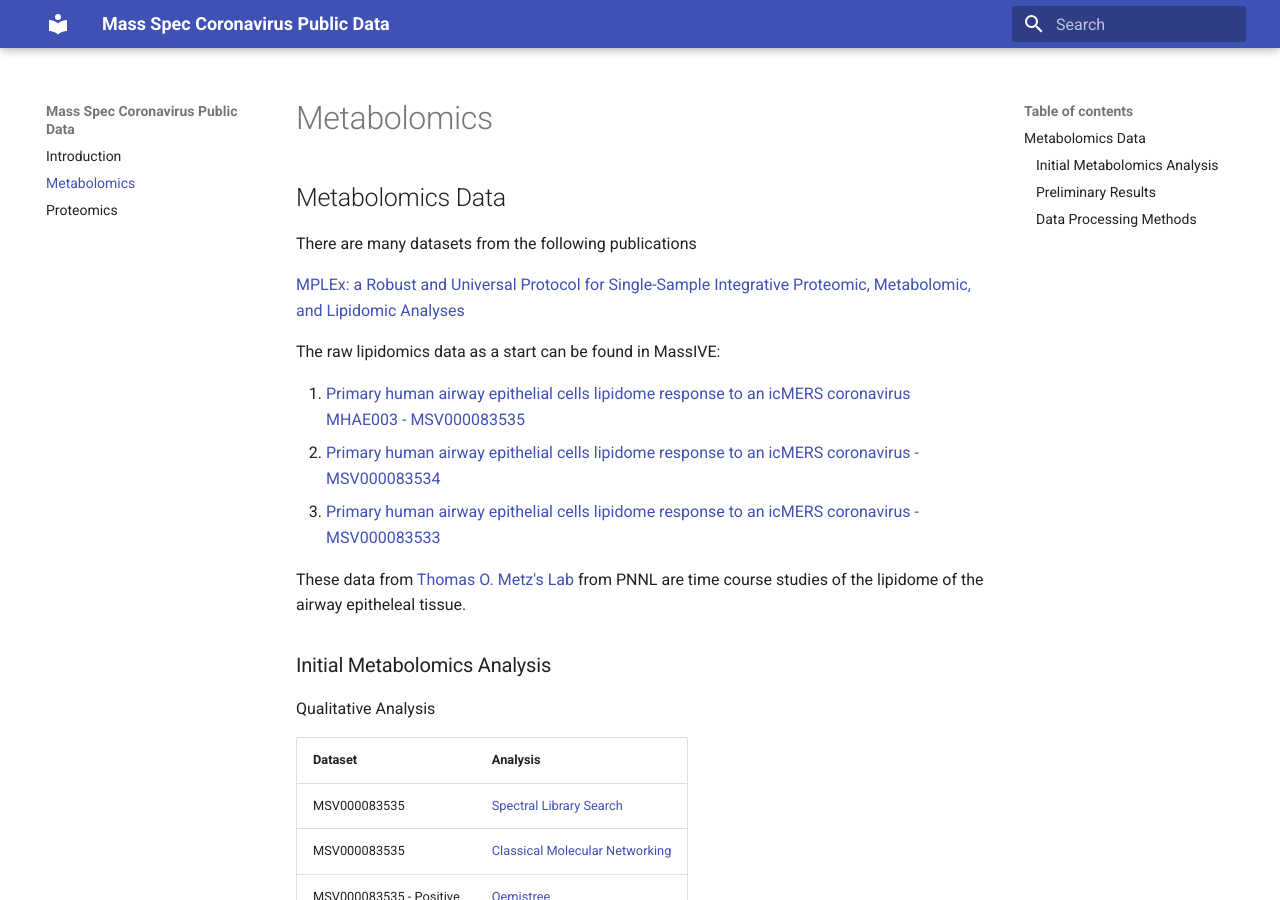
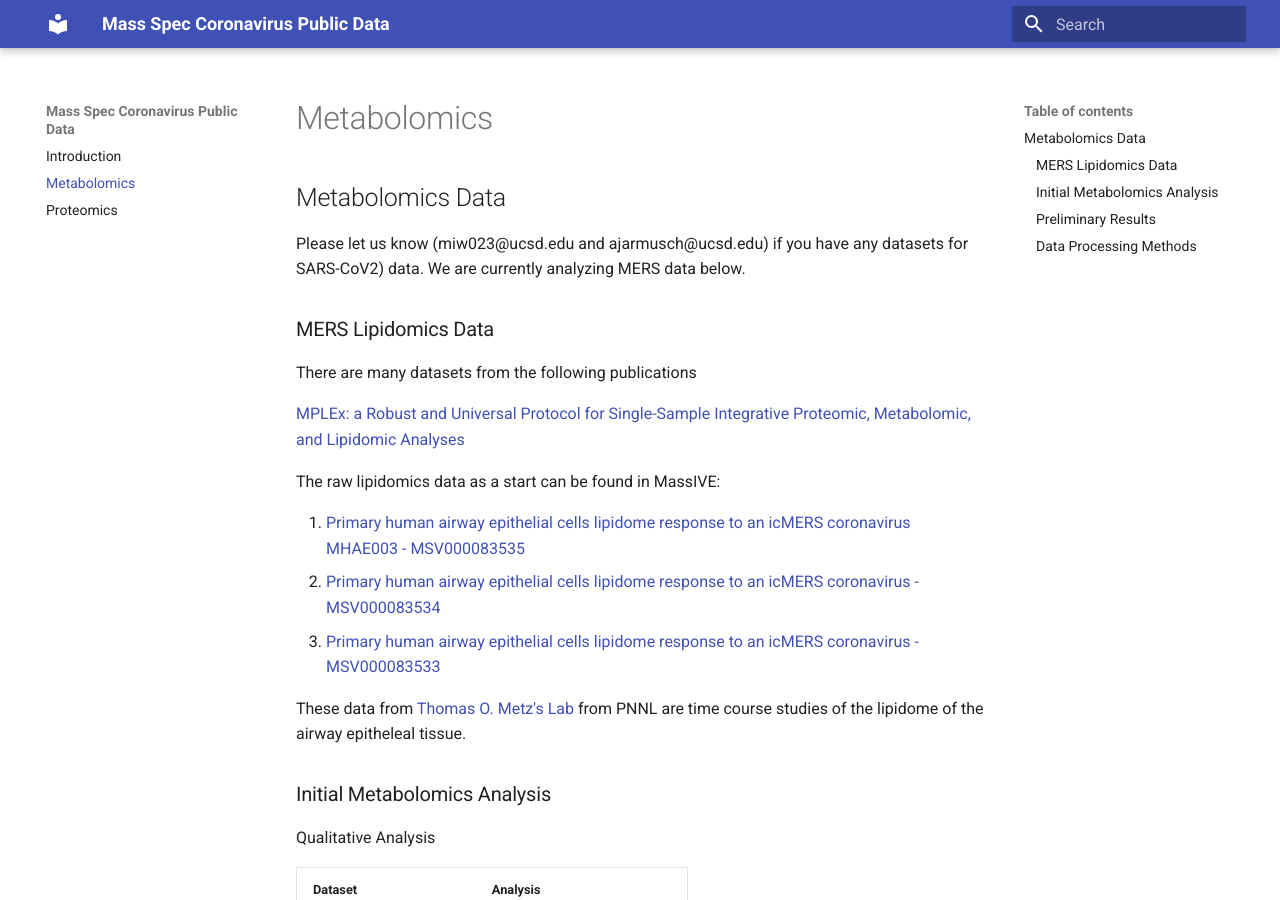
Before and after one commit to mwang87/MassSpec-Coronavirus-Project-Docs, an MkDocs documentation site: the page built from docs/metabolomics.md, in a window 1280 px wide and 900 px high. Built offline with MkDocs 1.6.1 and Material for MkDocs 9.7.7, drawn with Linux system fonts in a browser that asks for light colours.

Commit message:
Update metabolomics.md

```diff
--- a/docs/metabolomics.md
+++ b/docs/metabolomics.md
@@ -1,4 +1,8 @@
 ## Metabolomics Data
+
+Please let us know (miw023@ucsd.edu and ajarmusch@ucsd.edu) if you have any datasets for SARS-CoV2) data. We are currently analyzing MERS data below.
+
+### MERS Lipidomics Data
 
 There are many datasets from the following publications
 
```
